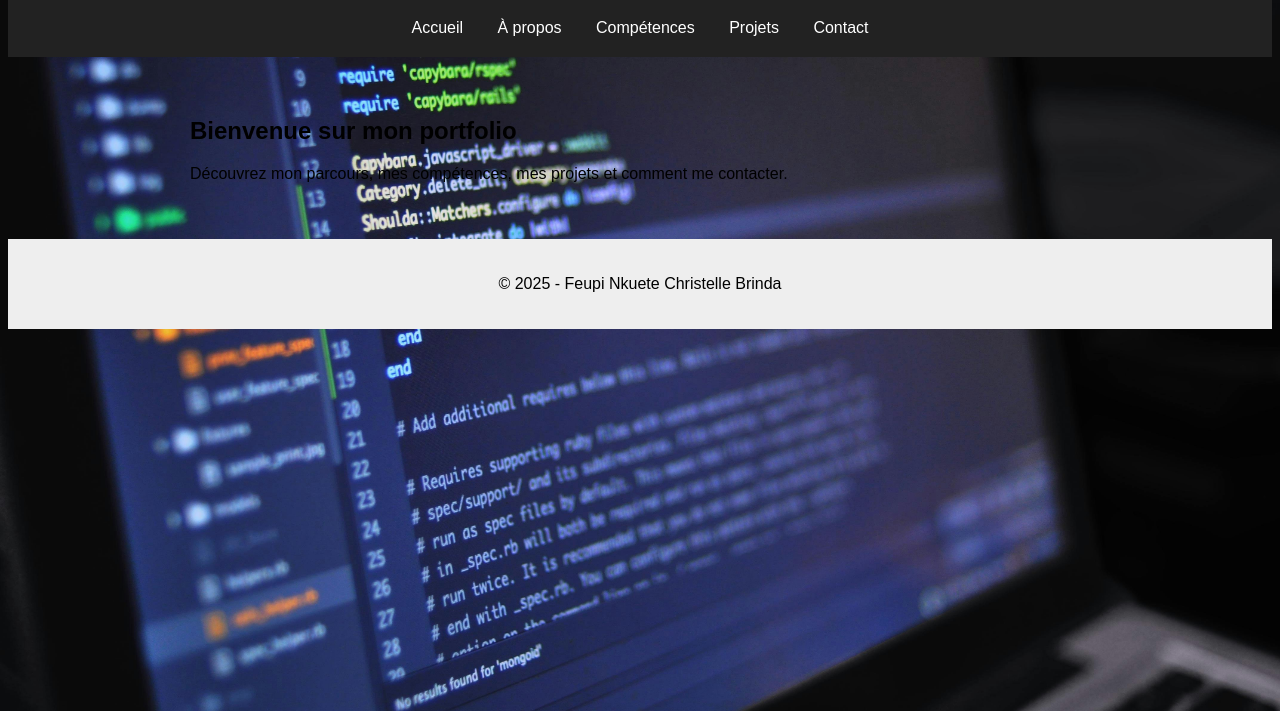
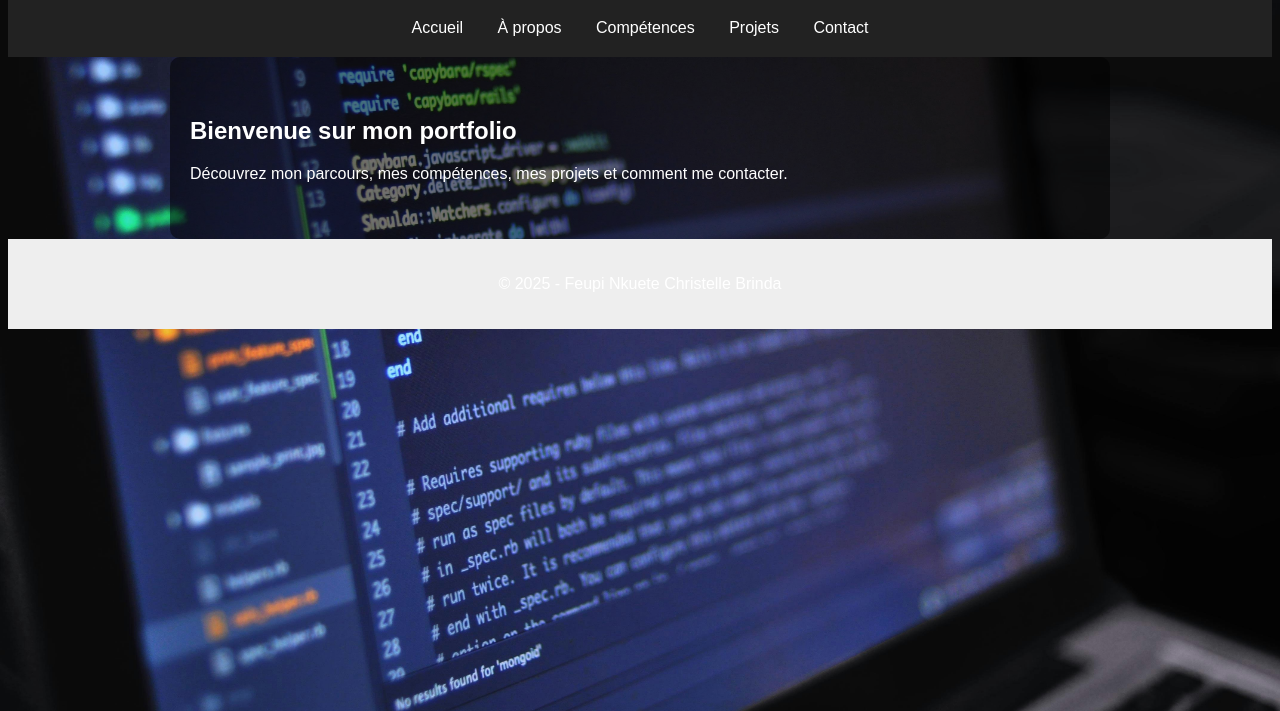
Before and after one commit to 123ch-debug/portfolio, a plain HTML site: page index.html in a window 1280 px wide. Shown: the part 89-800 px from the top of the page. Drawn offline with Linux system fonts and the light colour scheme.

Commit message:
Changement des couleurs pour meilleure lisibilité

```diff
--- a/style.css
+++ b/style.css
@@ -6,6 +6,16 @@ body {
   background-position: center;
   background-repeat: no-repeat;
   background-attachment: fixed;
+  color: #fff; /* texte en blanc */
+}
+
+section, main {
+  padding: 40px 20px;
+  max-width: 900px;
+  margin: auto;
+  background-color: rgba(0, 0, 0, 0.5); /* fond semi-transparent */
+  border-radius: 10px;
+  color: #fff; /* texte en blanc */
 }
 
 
```
